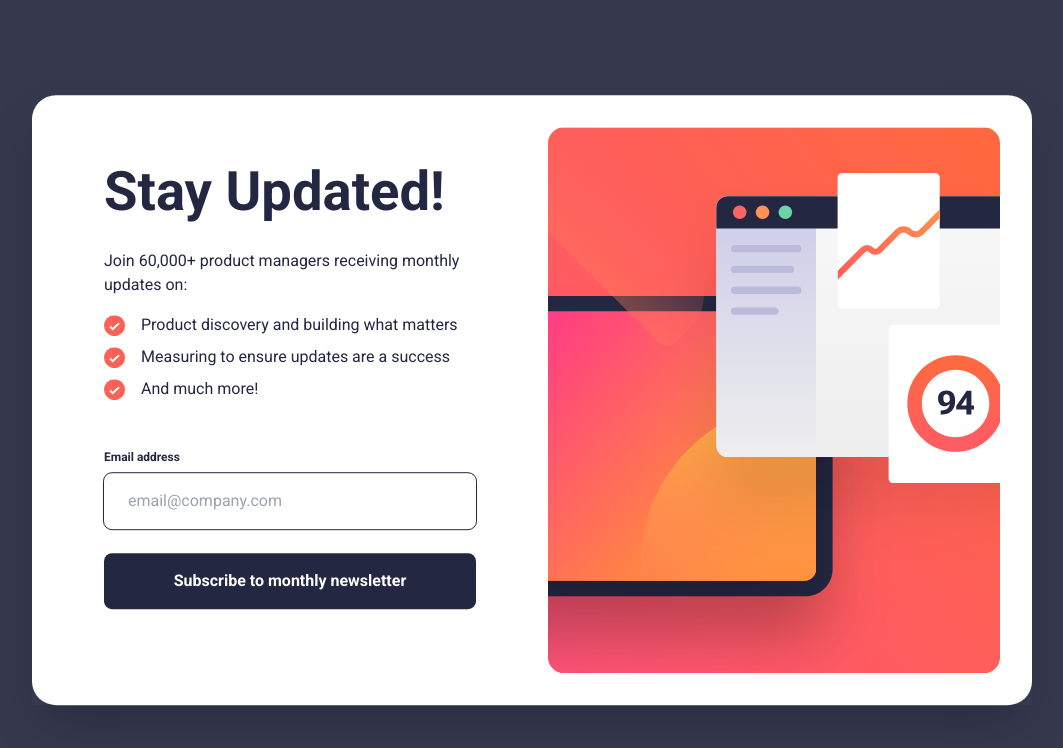
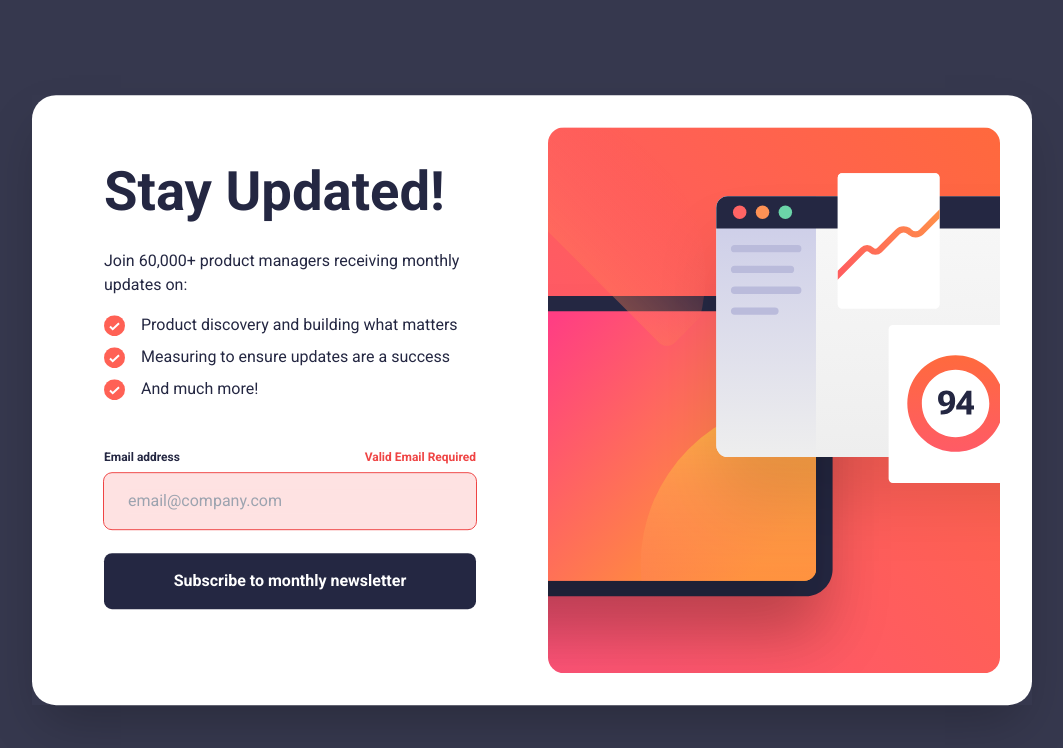
Before and after one commit to GavinITP/news-letter-signup-form, a Next.js app: page / in a window 1280 px wide. Shown: the top 748 px of the page, without its empty margins (108-1171 px from the left). Built offline with nearby package versions, Linux system fonts and the light colour scheme.

Commit message:
Create Form component

```diff
--- a/app/page.tsx
+++ b/app/page.tsx
@@ -1,7 +1,9 @@
+import Form from "@/components/Form";
+
 const Home = () => {
   return (
     <main className="absolute top-1/2 left-1/2 translate-x-[-50%] translate-y-[-50%] w-full max-w-[375px] md:max-w-[1000px] 2xl:scale-125 shadow-2xl">
-      <article className="bg-white rounded-2xl md:rounded-3xl overflow-hidden max-h-screen grid md:grid-cols-2 md:p-8 md:gap-8">
+      <article className="bg-white sm:rounded-2xl md:rounded-3xl overflow-hidden max-h-screen grid md:grid-cols-2 md:p-8 md:gap-8">
         <img
           className="w-full md:h-full object-cover md:rounded-2xl md:order-1"
           src="illustration-sign-up-mobile.svg"
@@ -34,23 +36,7 @@ const Home = () => {
               <span>And much more!</span>
             </li>
           </ul>
-
-          <div className="my-12">
-            <label htmlFor="email" className="block mb-2 text-xs font-bold">
-              Email address
-            </label>
-            <div className="mb-2 px-6 py-4 rounded-lg outline outline-1 focus-within:outline-violet-700 focus-within:outline-2">
-              <input
-                type="email"
-                id="email"
-                className="block focus:outline-none"
-                placeholder="email@company.com"
-              />
-            </div>
-            <button className="bg-slate text-white text-center font-bold w-full px-6 py-4 rounded-lg my-4 hover:bg-violet-950">
-              Subscribe to monthly newsletter
-            </button>
-          </div>
+          <Form />
         </section>
       </article>
     </main>
--- /dev/null
+++ b/components/Form.tsx
@@ -0,0 +1,28 @@
+const Form = () => {
+  return (
+    <form className="my-12">
+      <div className="flex justify-between">
+        <label htmlFor="email" className="block mb-2 text-xs font-bold">
+          Email address
+        </label>
+        <p className="block mb-2 text-xs font-bold text-red-500">
+          Valid Email Required
+        </p>
+      </div>
+      <div className="mb-2 px-6 py-4 rounded-lg outline outline-1 outline-red-500 bg-red-100">
+        <input
+          type="email"
+          id="email"
+          className="block w-full focus:outline-none text-red-500 bg-red-100"
+          placeholder="email@company.com"
+          required
+        />
+      </div>
+      <button className="bg-slate text-white text-center font-bold w-full px-6 py-4 rounded-lg my-4 hover:bg-violet-950">
+        Subscribe to monthly newsletter
+      </button>
+    </form>
+  );
+};
+
+export default Form;
--- a/package.json
+++ b/package.json
@@ -19,6 +19,7 @@
     "react": "18.2.0",
     "react-dom": "18.2.0",
     "tailwindcss": "3.3.2",
-    "typescript": "5.0.4"
+    "typescript": "5.0.4",
+    "zod": "^3.21.4"
   }
 }
```
Also changed, not shown: 1 other file (tests, documents, lock files or other folders).
